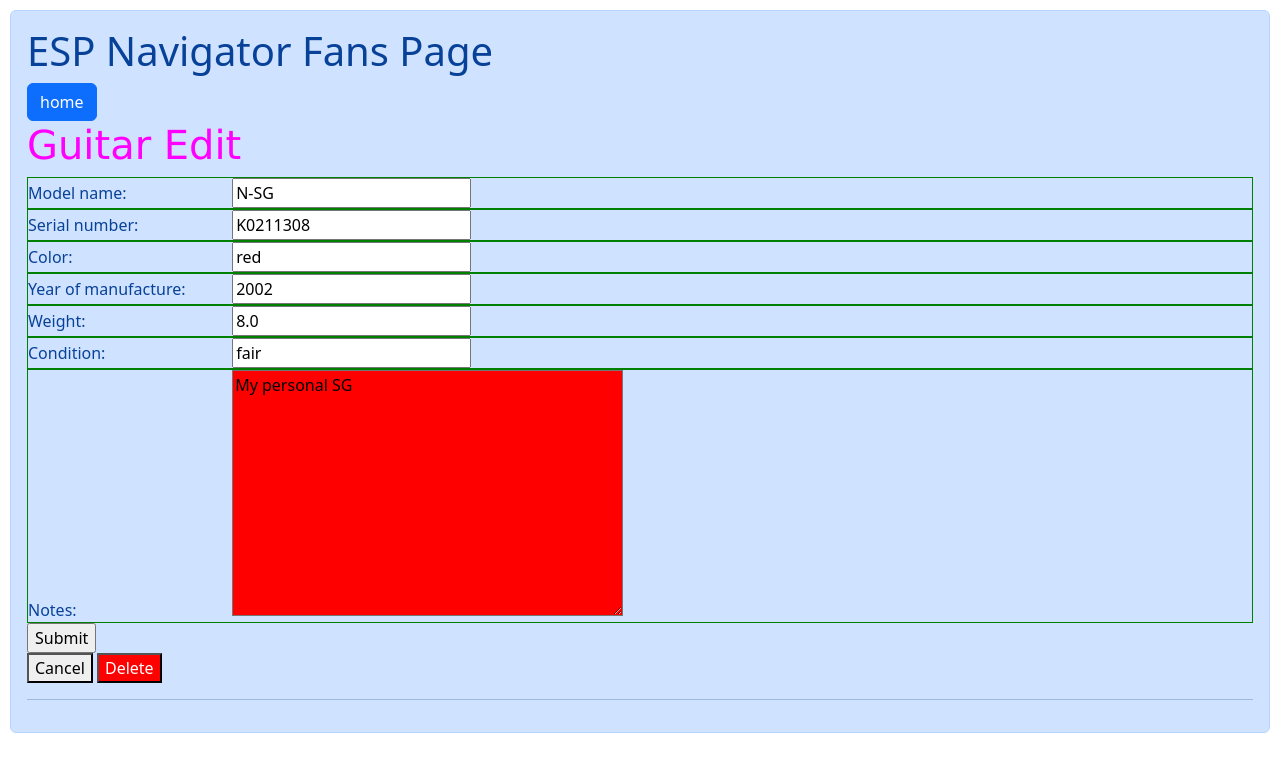
After one commit to daquisto/navigatorfans, a Django app: page /guitar/1/edit in a window 1280 px wide. The commit adds this page. Shown: the top 772 px of the page. Run offline with Django 4.2, Linux system fonts and the light colour scheme; data comes from the database, SQL or seed files in the repository; both versions use the stored data as it was before the commit.

Commit message:
change - TKT-0 - updating CRUD using Django generic views

```diff
--- /dev/null
+++ b/backend/code/navigatorfans/guitars/templates/guitars/base.html
@@ -0,0 +1,29 @@
+<!DOCTYPE html>
+<html lang="en">
+<head>
+    <meta charset="UTF-8">
+    <title>Guitar Management System</title>
+    <!-- CSS only -->
+    <link href="https://cdn.jsdelivr.net/npm/bootstrap@5.2.3/dist/css/bootstrap.min.css" rel="stylesheet" integrity="sha384-rbsA2VBKQhggwzxH7pPCaAqO46MgnOM80zW1RWuH61DGLwZJEdK2Kadq2F9CUG65" crossorigin="anonymous">
+
+    <style>
+        body {
+            margin: 10px;
+            background: white;
+         }
+    </style>
+</head>
+<body>
+<div class="alert alert-primary" role="alert">
+  <!-- Content here -->
+
+  <h1 class>ESP Navigator Fans Page</h1>
+  <button onclick="location.href = '/'" class="btn btn-primary">home</button>
+
+  {% block content %}
+    default content
+  {% endblock content %}
+  <hr>
+    </div>
+</body>
+</html>
--- /dev/null
+++ b/backend/code/navigatorfans/guitars/templates/guitars/guitar_form.html
@@ -0,0 +1,52 @@
+{% extends 'guitars/base.html' %}
+{% block content %}
+
+<style>
+  textarea {
+    background: red;
+
+  }
+
+   div {
+        border: 1px solid green;
+        }
+
+   label {
+    width: 200px;
+
+   }
+
+  .main-title {
+    font-family: verdana;
+    color: magenta;
+  }
+
+
+
+
+
+</style>
+
+    <h1 class="main-title">Guitar Edit</h1>
+
+    <form method="POST">
+        {% csrf_token %}
+        {{ form.as_div }}
+        <input type="submit" value="Submit">
+    </form>
+
+    <button onclick="location.href = '/'">Cancel</button>
+    <button style="background:red; color:white;" onclick="confirmDelete('{{guitar.pk}}')">Delete</button>
+
+
+    <script>
+
+        function confirmDelete(recordId){
+            const answer = confirm("Are you sure you want to delete this record?")
+            if (answer === true) {
+                location.href = `/guitar/${recordId}/delete`
+                }
+        }
+
+    </script>
+{% endblock content %}
--- a/backend/code/navigatorfans/guitars/urls.py
+++ b/backend/code/navigatorfans/guitars/urls.py
@@ -1,10 +1,12 @@
 from django.urls import path
 
 
-from .views import GuitarDetailView, GuitarListView, GuitarEditView
+from .views import GuitarCreateView, GuitarDeleteView, GuitarDetailView, GuitarListView, GuitarUpdateView
 
 urlpatterns = [
     path('', GuitarListView.as_view(), name='guitarview'),
-    path('guitar/<int:pk>', GuitarDetailView.as_view(), name='guitaredit'),
-    path('guitar_edit/<int:pk>', GuitarEditView.as_view(), name='guitaredit'),
+    path('guitar/<int:pk>', GuitarDetailView.as_view(), name='guitardetail'),
+    path('guitar/<int:pk>/edit', GuitarUpdateView.as_view(), name='guitaredit'),
+    path('guitar/create', GuitarCreateView.as_view(), name='guitarcreate'),
+    path('guitar/<int:pk>/delete', GuitarDeleteView.as_view(), name='guitardelete'),
 ]
--- a/backend/code/navigatorfans/guitars/views.py
+++ b/backend/code/navigatorfans/guitars/views.py
@@ -1,17 +1,30 @@
-from django.views import generic
+from django.views import generic, View
 
-from .forms  import GuitarForm
+# from .forms  import GuitarForm
 from .models import Guitar
 
 
-class GuitarListView(generic.ListView):
+class BaseView(View):
     model = Guitar
+    fields = '__all__'
+    success_url = '/'
 
 
-class GuitarDetailView(generic.DetailView):
-    model = Guitar
+class GuitarListView(BaseView, generic.ListView):
+    """ listview """
 
 
-class GuitarEditView(generic.edit.FormView):
-    template_name = 'guitars/guitar_edit.html'
-    form_class = GuitarForm
+class GuitarDetailView(BaseView, generic.DetailView):
+    """ detailview """
+
+
+class GuitarUpdateView(BaseView, generic.UpdateView):
+    """ updateview """
+
+
+class GuitarCreateView(BaseView, generic.CreateView):
+    """ createview """
+
+
+class GuitarDeleteView(BaseView, generic.DeleteView):
+    """ deleteview """
```
Also changed, not shown: backend/code/navigatorfans/guitars/templates/guitars/guitar_confirm_delete.html (added, +10 -0 lines), backend/code/navigatorfans/guitars/templates/guitars/guitar_detail.html (+17 -11 lines), backend/code/navigatorfans/guitars/templates/guitars/guitar_edit.html (deleted, +0 -16 lines), backend/code/navigatorfans/guitars/templates/guitars/guitar_list.html (+6 -11 lines), backend/code/navigatorfans/db.sqlite3 (deleted), backend/code/navigatorfans/guitars/forms.py (line endings or trailing spaces).
